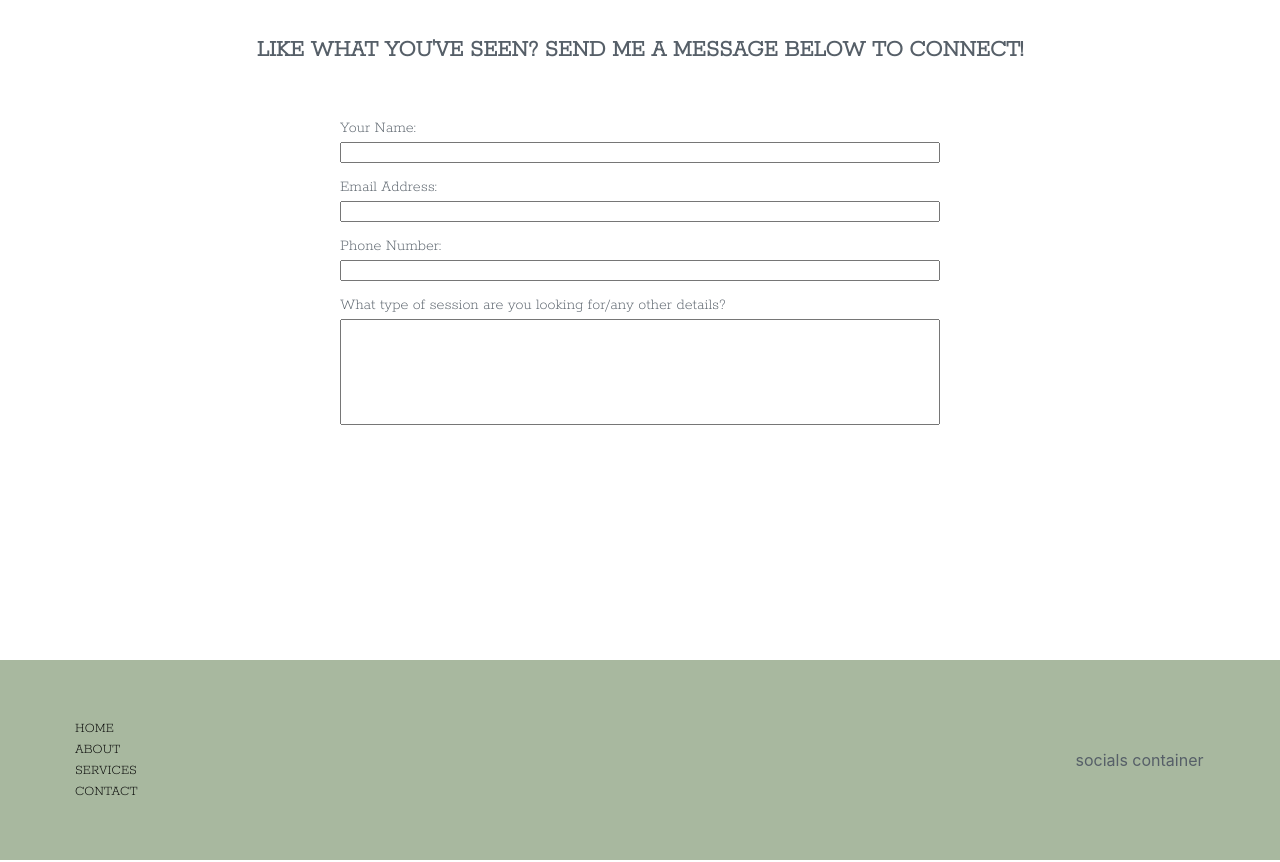
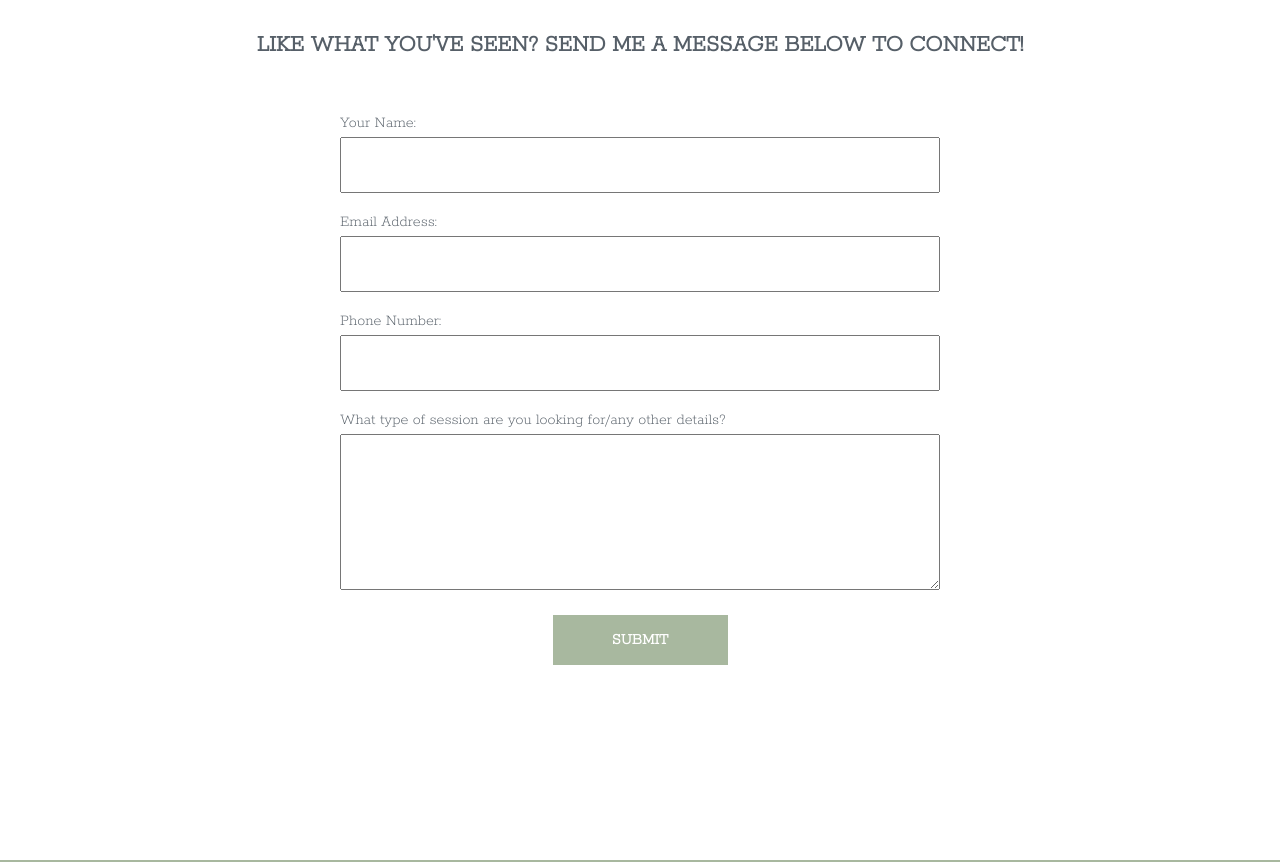
Before and after one commit to amandafroment/hbphotography, a React (Create React App) app: page /contactme in a window 1280 px wide. Shown: the part 500-1362 px from the top of the page. Built offline with nearby package versions, Linux system fonts and the light colour scheme.

Commit message:
form styling

```diff
--- a/src/pages/ContactMePage/ContactMePage.css
+++ b/src/pages/ContactMePage/ContactMePage.css
@@ -1,5 +1,5 @@
 .ContactMePage {
-  height: 1000px;
+  height: 1200px;
   font-family: "Rokkitt";
 }
 
@@ -10,7 +10,7 @@
 }
 
 .contactme-container {
-  height: 500px;
+  height: 750px;
   display: flex;
   flex-direction: column;
   justify-content: center;
@@ -35,11 +35,16 @@ label {
 }
 
 input {
-  margin-bottom: 10px;
+  margin-bottom: 15px;
+  font-size: 16px;
+  font-family: "Rokkitt";
+}
+
+.input {
+  height: 50px;
 }
 
 .contactme-details {
-  height: 100px;
   display: flex;
   flex-direction: row;
   flex-wrap: wrap;
@@ -47,3 +52,21 @@ input {
   align-content: flex-start;
   text-align: left;
 }
+
+.contactme-submit {
+  height: 50px;
+  width: 175px;
+  font-family: "Rokkitt";
+  font-size: 16px;
+  background-color: #a8b89f;
+  border: 1px solid #a8b89f;
+  color: white;
+  font-weight: bold;
+  align-self: center;
+  margin: 25px;
+}
+
+.contactme-submit:hover {
+  background-color: #94a48b;
+  font-size: 18px;
+}
--- a/src/pages/ContactMePage/ContactMePage.jsx
+++ b/src/pages/ContactMePage/ContactMePage.jsx
@@ -14,15 +14,23 @@ export default function ContactMePage() {
           </h2>
           <form>
             <label>Your Name: </label>
-            <input type="text"></input>
+            <input type="text" className="input"></input>
             <label>Email Address:</label>
-            <input type="email"></input>
+            <input type="email" className="input"></input>
             <label>Phone Number:</label>
-            <input type="text"></input>
+            <input type="text" className="input"></input>
             <label>
               What type of session are you looking for/any other details?
             </label>
-            <input type="text" className="contactme-details" max="500"></input>
+            <textarea
+              type="text"
+              className="contactme-details"
+              max="500"
+              rows="10"
+            ></textarea>
+            <button value="submit" className="contactme-submit">
+              SUBMIT
+            </button>
           </form>
         </div>
       </div>
```
